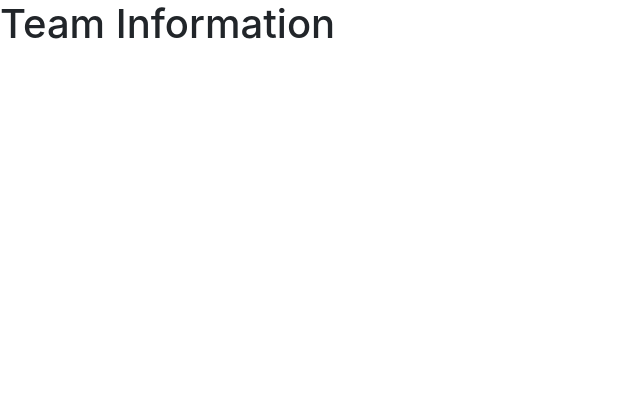
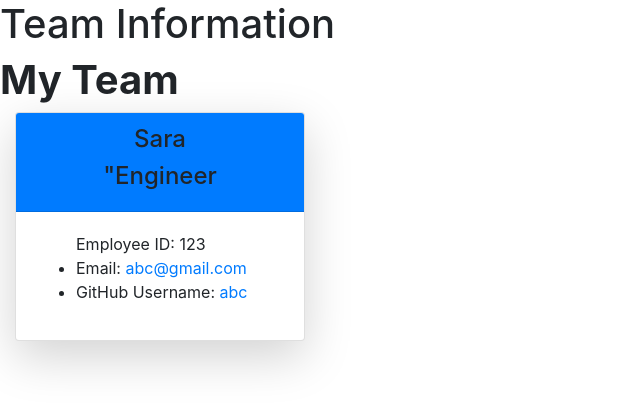
Before and after one commit to sasterck/teaminfo, a website: page index.html in a window 1280 px wide. Shown: the whole page, without its empty margins (0-640 px from the left). Drawn offline with nearby package versions, Linux system fonts and the light colour scheme.

Commit message:
trying to figure out the html style i want

```diff
--- a/index.html
+++ b/index.html
@@ -18,5 +18,43 @@
     <script src="https://code.jquery.com/jquery-3.3.1.slim.min.js" integrity="sha384-q8i/X+965DzO0rT7abK41JStQIAqVgRVzpbzo5smXKp4YfRvH+8abtTE1Pi6jizo" crossorigin="anonymous"></script>
     <script src="https://cdn.jsdelivr.net/npm/popper.js@1.14.3/dist/umd/popper.min.js" integrity="sha384-ZMP7rVo3mIykV+2+9J3UJ46jBk0WLaUAdn689aCwoqbBJiSnjAK/l8WvCWPIPm49" crossorigin="anonymous"></script>
     <script src="https://cdn.jsdelivr.net/npm/bootstrap@4.1.3/dist/js/bootstrap.min.js" integrity="sha384-ChfqqxuZUCnJSK3+MXmPNIyE6ZbWh2IMqE241rYiqJxyMiZ6OW/JmZQ5stwEULTy" crossorigin="anonymous"></script>
-  </body>
+
+    <div class="header">
+        <h1><b>My Team</b></h1>
+    </div>
+
+    <div class="container-fluid">
+        <div class="row"></div>
+    </div>
+
+    <div class="container-body container-fluid">
+        <div class="row">
+
+
+     <div class="col-md-4 col-sm-6 col-12 col-lg-3">
+         <div class="card shadow-lg mb-5 bg-white rounded">
+             <div class="card-header bg-primary">
+                 <h4 class="text-black text-center">Sara</h4>
+                 <h4 class="text-black text-center"></i>"Engineer</i> </h4>
+             </div>
+             <div class="card-body">
+                 <ul class=">
+                     <li>Employee ID: 123</li>
+                     <li>Email: <a href="mailto:abc@gmail.com">abc@gmail.com</a></li>
+                     <li>GitHub Username: <a href="" target="_blank">abc</a></i>
+                 </u>
+             </div>
+         </div>
+       </div>
+    </div>
+
+
+        </div>
+    </div>
+
+    <!-- Script timeeee -->
+    <script>
+
+    </script>
+</body>
 </html>
```
